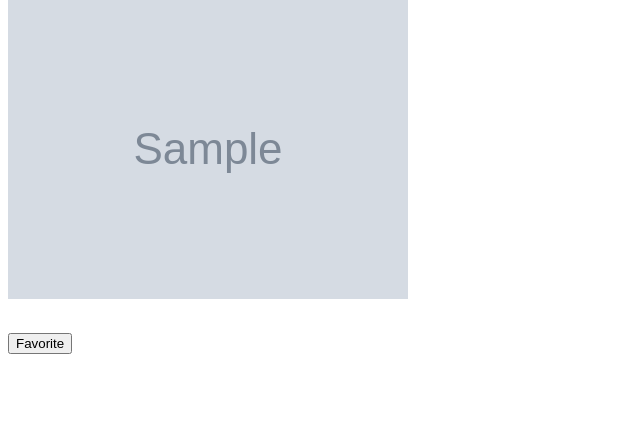
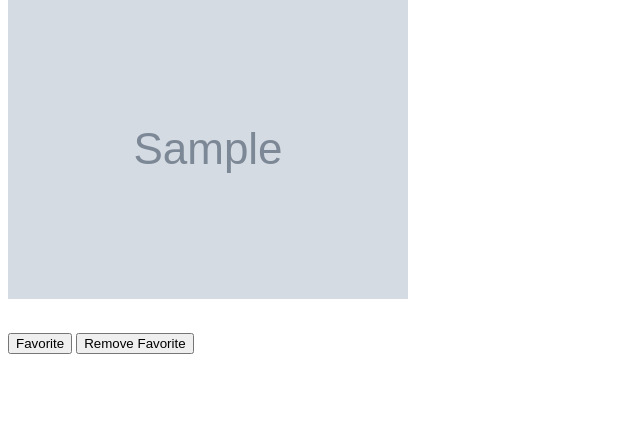
Before and after one commit to Shanz-Webbie/bookbycover, a Flask app: page /browse in a window 1280 px wide. Shown: the part 343-771 px from the top of the page, without its empty margins (0-640 px from the left). Run offline with Flask 2, Linux system fonts and the light colour scheme; the visitor is signed in with stand-in values (Sample User, id 1); tables that the repository leaves empty hold one stand-in row (values such as "Sample post"); grey boxes marked "Sample" are stand-in pictures.

Commit message:
working on buttons and alerts

```diff
--- a/server.py
+++ b/server.py
@@ -13,7 +13,7 @@ app = Flask(__name__)
 
 
 def get_api_key():
-    API_Key = os.environ['GOOGLEBOOKS_KEY']
+    API_Key = os.getenv('GOOGLEBOOKS_KEY', 'SECRETSECRETSECRET')
     return API_Key
 
 # app.secret_key = 'SECRETSECRETSECRET'
@@ -138,7 +138,7 @@ def get_book_by_title():
     return jsonify(matching_books_dict)
 
 
-@app.route("/browse/<book_id>/favorite", methods=["POST"])
+@app.route("/browse/<favorite_id>/favorite", methods=["POST"])
 def create_a_favorite(user_id: int, book_id: int):
     if is_user_authorized:
         user = crud.get_user_by_id(user_id)
--- a/static/main.js
+++ b/static/main.js
@@ -26,35 +26,24 @@ function showBook(evt) {
     document.querySelector('#title-form').addEventListener('submit', showBook);
 
 
-function addFavorites(evt){
-    // To Do : add "not implemented" alert
-    alert("Favorite saved");
-
-
-
-
-        }
-
-
-
-
-    document.querySelector('#favorite-button').addEventListener('click', addFavorites);
-
-    function showFavorites(evt){
+    function addFavorite(evt){
         // To Do : add "not implemented" alert
-        console.log("Test")
         evt.preventDefault();
+        alert("Favorite saved");
+        // source: https://stackoverflow.com/questions/7822407/why-is-my-alert-showing-more-than-once
+        evt.stopImmediatePropagation();
+        // const favoriteID = document.getElementById('favorite-button')
+        // console.log("Test")
         fetch(`/books.json?favorite=${favorite_id}`)
         .then((response) => response.json())
         .then((favoritedBooks) => {
-            console.log(favoritedBooks)
-            const searchResultsDiv = document.querySelector('#favorite-results');
+            // console.log(favoritedBooks)
             // source: https://www.sitepoint.com/loop-through-json-response-javascript/
-            searchedBooks.forEach(favoritedBook => {
+            favoritedBooks.forEach(favoritedBook => {
                 console.log(favoritedBook)
                 // source: https://www.digitalocean.com/community/tutorials/how-to-add-javascript-to-html
                 // https://www.geeksforgeeks.org/how-to-append-html-code-to-a-div-using-javascript/
-                searchResultsDiv.innerHTML = `<h2>Favorites</h2><h3>${book.book_title}</h3><p>${book.author_name}</p><p><img class="poster" src='${book.book_image}'/></p>`;
+                favoriteResultsDiv.innerHTML = `<h2>Favorites</h2><h3>${favoritedBook.book_title}</h3><p>${favoritedBook.author_name}</p><p><img class="poster" src='${favoritedBook.book_image}'/></p>`;
 
             });
 
@@ -62,6 +51,33 @@ function addFavorites(evt){
         });
     }
 
+    document.querySelector('#favorite-button').addEventListener('click', addFavorite);
+
+    function removeFavorite(evt){
+        // To Do : add "not implemented" alert
+        evt.preventDefault();
+        alert("Favorite removed");
+        // source: https://stackoverflow.com/questions/7822407/why-is-my-alert-showing-more-than-once
+        evt.stopImmediatePropagation();
+        // console.log("Test")
+        fetch(`/books.json?favorite=${favorite_id}`)
+        .then((response) => response.json())
+        .then((favoritedBooks) => {
+            // console.log(favoritedBooks)
+            // source: https://www.sitepoint.com/loop-through-json-response-javascript/
+            favoritedBooks.forEach(favoritedBook => {
+                console.log(favoritedBook)
+                // source: https://www.digitalocean.com/community/tutorials/how-to-add-javascript-to-html
+                // https://www.geeksforgeeks.org/how-to-append-html-code-to-a-div-using-javascript/
+                favoriteResultsDiv.innerHTML = `<h2>Favorites</h2><h3>${favoritedBook.book_title}</h3><p>${favoritedBook.author_name}</p><p><img class="poster" src='${favoritedBook.book_image}'/></p>`;
+
+            });
+
+
+        });
+    }
+
+    document.querySelector('#remove-favorite-button').addEventListener('click', removeFavorite);
 
     // // source: https://www.basedash.com/blog/how-to-create-a-toggle-button-in-javascript
 
--- a/templates/browse.html
+++ b/templates/browse.html
@@ -34,10 +34,13 @@
     <p>{{ book.author_name }}</p>
     <p><img class="poster" src="{{ book.book_image }}"></p><br>
     <div class="favorite-group">
-      <button id="favorite-button" type="submit">Favorite</button>
+
+      <script src="/static/main.js"></script>
+
+      <button id="favorite-button" onclick="create_a_favorite()">Favorite</button>
+      <button id="remove-favorite-button" onclick="delete_a_favorite()">Remove Favorite</button>
     </div>
   {% endfor %}
-  <script src="/static/main.js"></script>
   <!-- <html>
   <head>
     <title>Books API Example</title>
```
Also changed, not shown: templates/favorites.html (+1 -9 lines).
